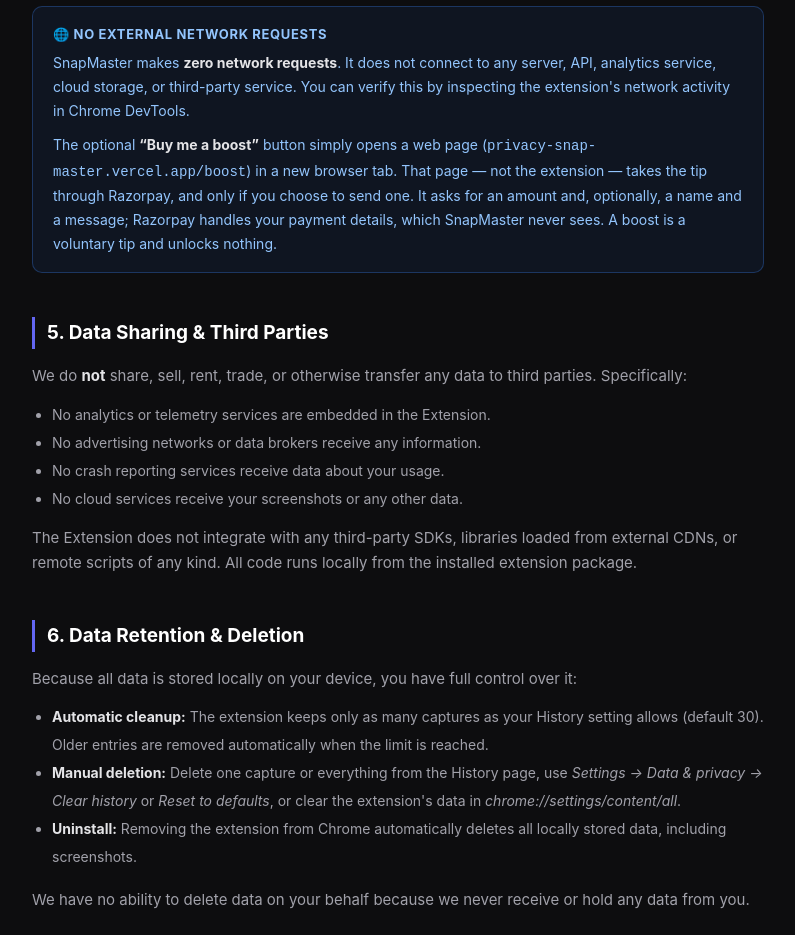
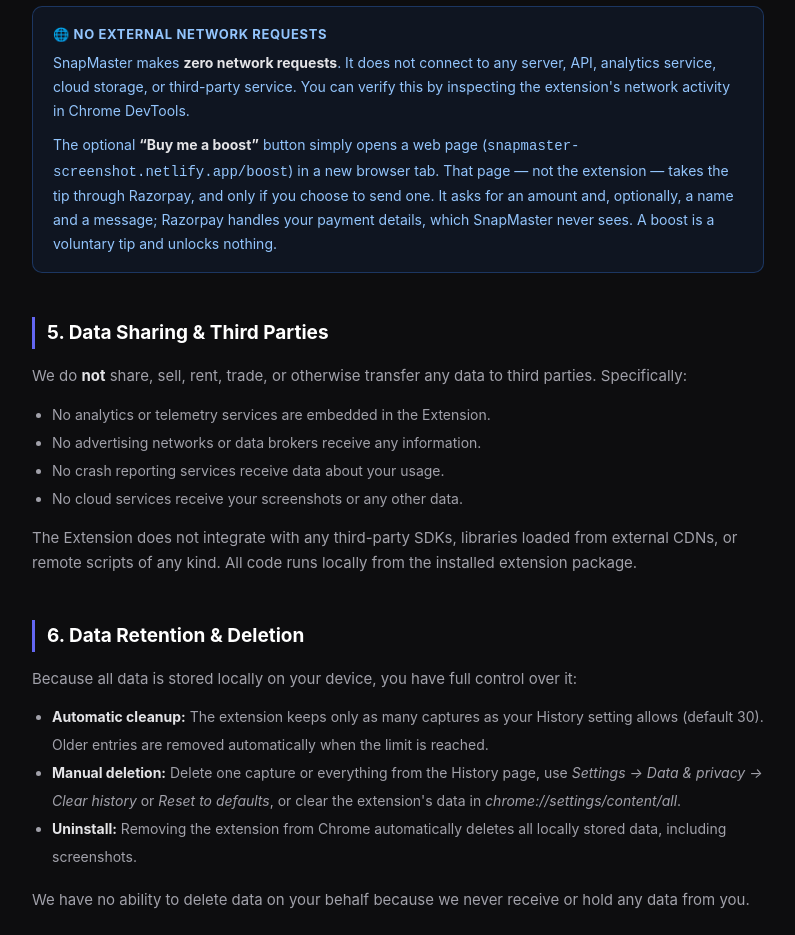
Before and after one commit to arunbabuks007/Privacy-SnapMaster, a plain HTML site: page index.html in a window 1280 px wide. Shown: the part 3580-4515 px from the top of the page, without its empty margins (242-1037 px from the left). Drawn offline with Linux system fonts and the light colour scheme.

Commit message:
Policy: boost page now lives on snapmaster-screenshot.netlify.app

```diff
--- a/index.html
+++ b/index.html
@@ -253,7 +253,7 @@
     <div class="box box-blue">
       <div class="box-title">🌐 No External Network Requests</div>
       <p>SnapMaster makes <strong>zero network requests</strong>. It does not connect to any server, API, analytics service, cloud storage, or third-party service. You can verify this by inspecting the extension's network activity in Chrome DevTools.</p>
-      <p style="margin-top:10px">The optional <strong>“Buy me a boost”</strong> button simply opens a web page (<code>privacy-snap-master.vercel.app/boost</code>) in a new browser tab. That page — not the extension — takes the tip through Razorpay, and only if you choose to send one. It asks for an amount and, optionally, a name and a message; Razorpay handles your payment details, which SnapMaster never sees. A boost is a voluntary tip and unlocks nothing.</p>
+      <p style="margin-top:10px">The optional <strong>“Buy me a boost”</strong> button simply opens a web page (<code>snapmaster-screenshot.netlify.app/boost</code>) in a new browser tab. That page — not the extension — takes the tip through Razorpay, and only if you choose to send one. It asks for an amount and, optionally, a name and a message; Razorpay handles your payment details, which SnapMaster never sees. A boost is a voluntary tip and unlocks nothing.</p>
     </div>
   </section>
 
```
